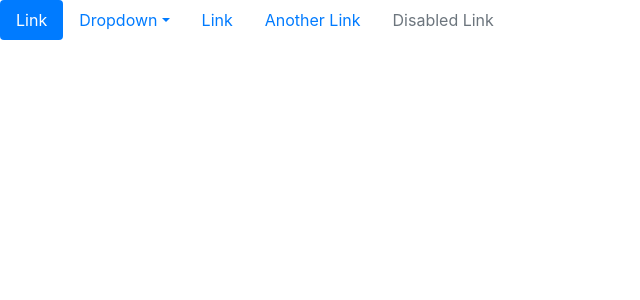
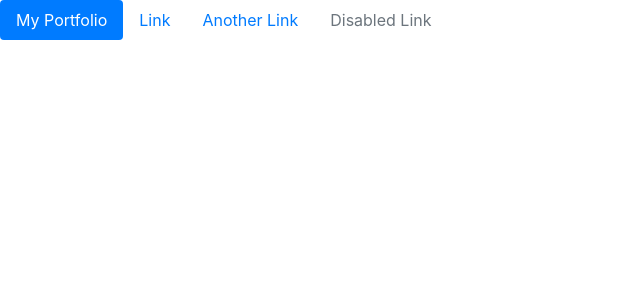
Before and after one commit to DatBoiLuiskrrt/PortfolioProject, a React (Create React App) app in the folder portfolioreact/: page / in a window 1280 px wide. Shown: the top 300 px of the page, without its empty margins (0-640 px from the left). Built offline with nearby package versions, Linux system fonts and the light colour scheme.

Commit message:
refactor

```diff
--- a/portfolioreact/src/components/NavBar.js
+++ b/portfolioreact/src/components/NavBar.js
@@ -2,28 +2,15 @@ import React,{useState} from "react";
 import { Nav, NavItem, Dropdown, DropdownItem, DropdownToggle, DropdownMenu, NavLink } from 'reactstrap';
 
 const NavigationBar = (props) => {
-  const [dropdownOpen, setDropdownOpen] = useState(false);
 
-  const toggle = () => setDropdownOpen(!dropdownOpen);
+
 
   return (
     <div>
       <Nav pills>
         <NavItem>
-          <NavLink href="#" active>Link</NavLink>
+          <NavLink href="#" active>My Portfolio</NavLink>
         </NavItem>
-        <Dropdown nav isOpen={dropdownOpen} toggle={toggle}>
-          <DropdownToggle nav caret>
-            Dropdown
-          </DropdownToggle>
-          <DropdownMenu>
-            <DropdownItem header>Header</DropdownItem>
-            <DropdownItem disabled>Action</DropdownItem>
-            <DropdownItem>Another Action</DropdownItem>
-            <DropdownItem divider />
-            <DropdownItem>Another Action</DropdownItem>
-          </DropdownMenu>
-        </Dropdown>
         <NavItem>
           <NavLink href="#">Link</NavLink>
         </NavItem>
```
